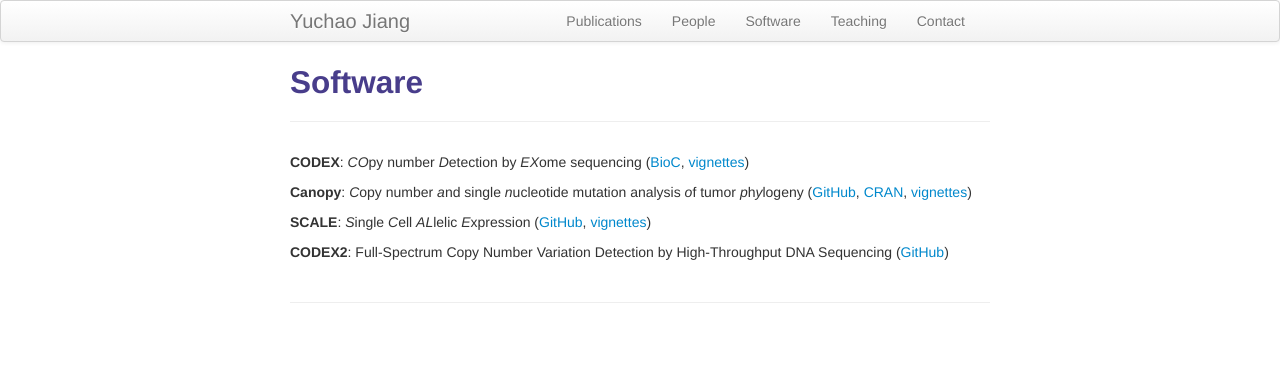
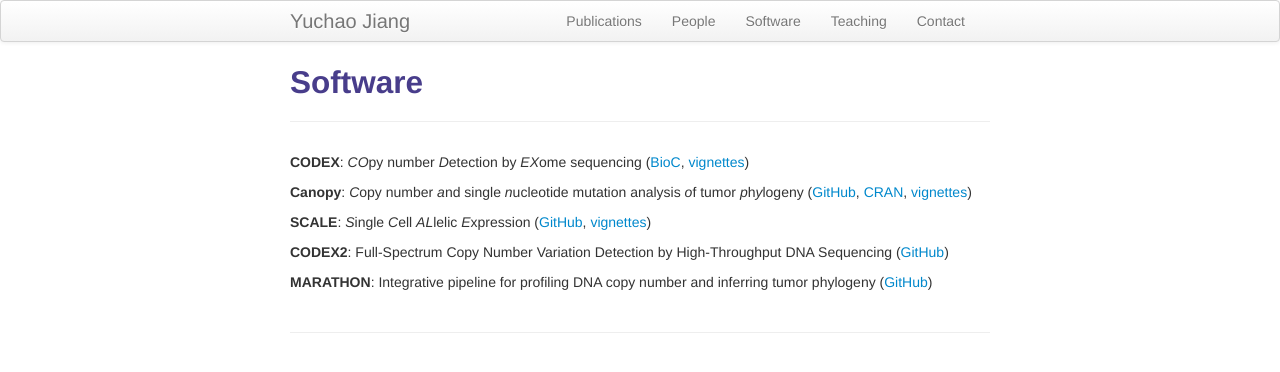
Before and after one commit to yuchaojiang/yuchaojiang.github.io, a Jekyll site: the page built from pages/software.md, in a window 1280 px wide. Shown: the top 372 px of the page. Built offline with Jekyll 4.4.1, drawn with Linux system fonts in a browser that asks for light colours.

Commit message:
Update software.md

```diff
--- a/pages/software.md
+++ b/pages/software.md
@@ -13,3 +13,5 @@ description: Yuchao Jiang's software
 **SCALE**: *S*ingle *C*ell *AL*lelic *E*xpression ([GitHub](https://github.com/yuchaojiang/SCALE), [vignettes](https://github.com/yuchaojiang/SCALE/blob/master/demo/SCALE_vignettes.pdf))
 
 **CODEX2**: Full-Spectrum Copy Number Variation Detection by High-Throughput DNA Sequencing ([GitHub](https://github.com/yuchaojiang/CODEX2))
+
+**MARATHON**: Integrative pipeline for profiling DNA copy number and inferring tumor phylogeny ([GitHub](https://github.com/yuchaojiang/MARATHON))
```
